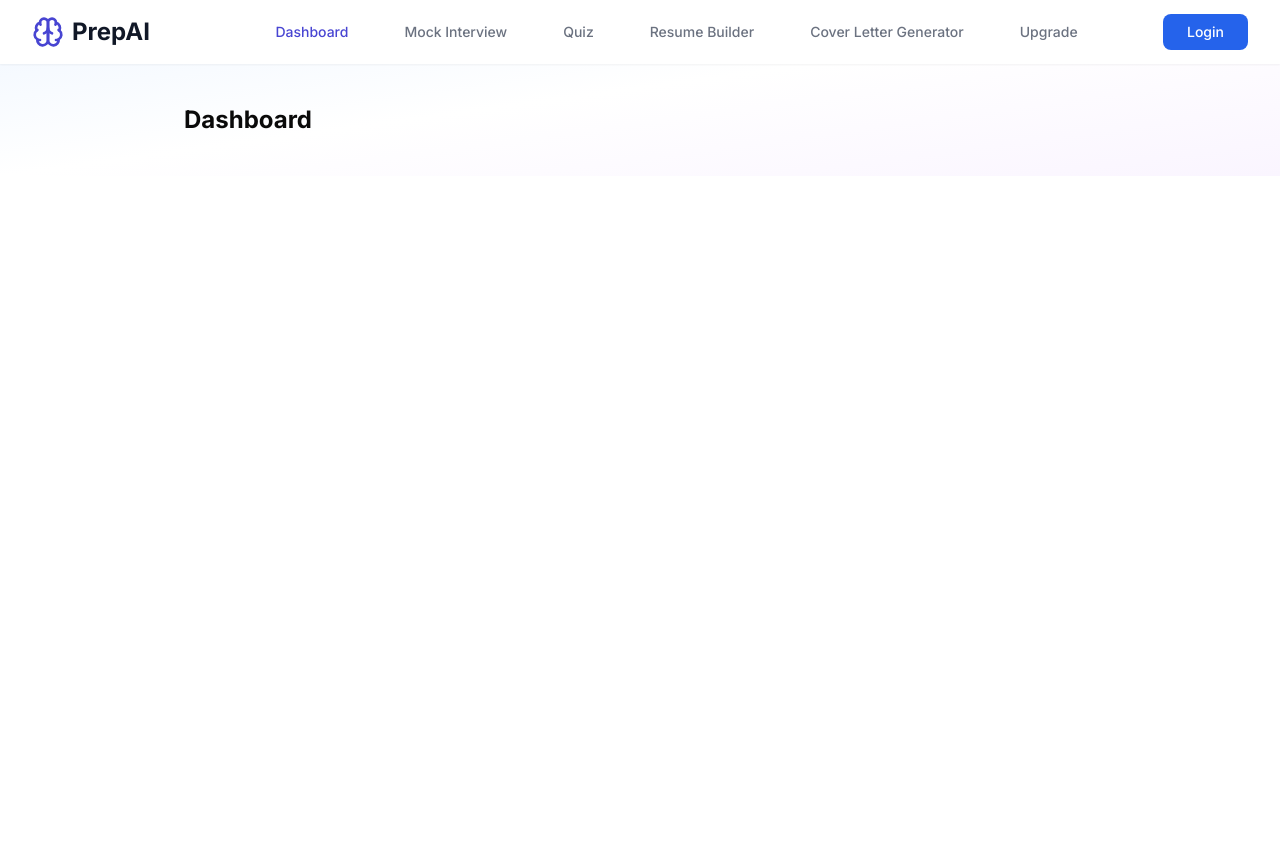
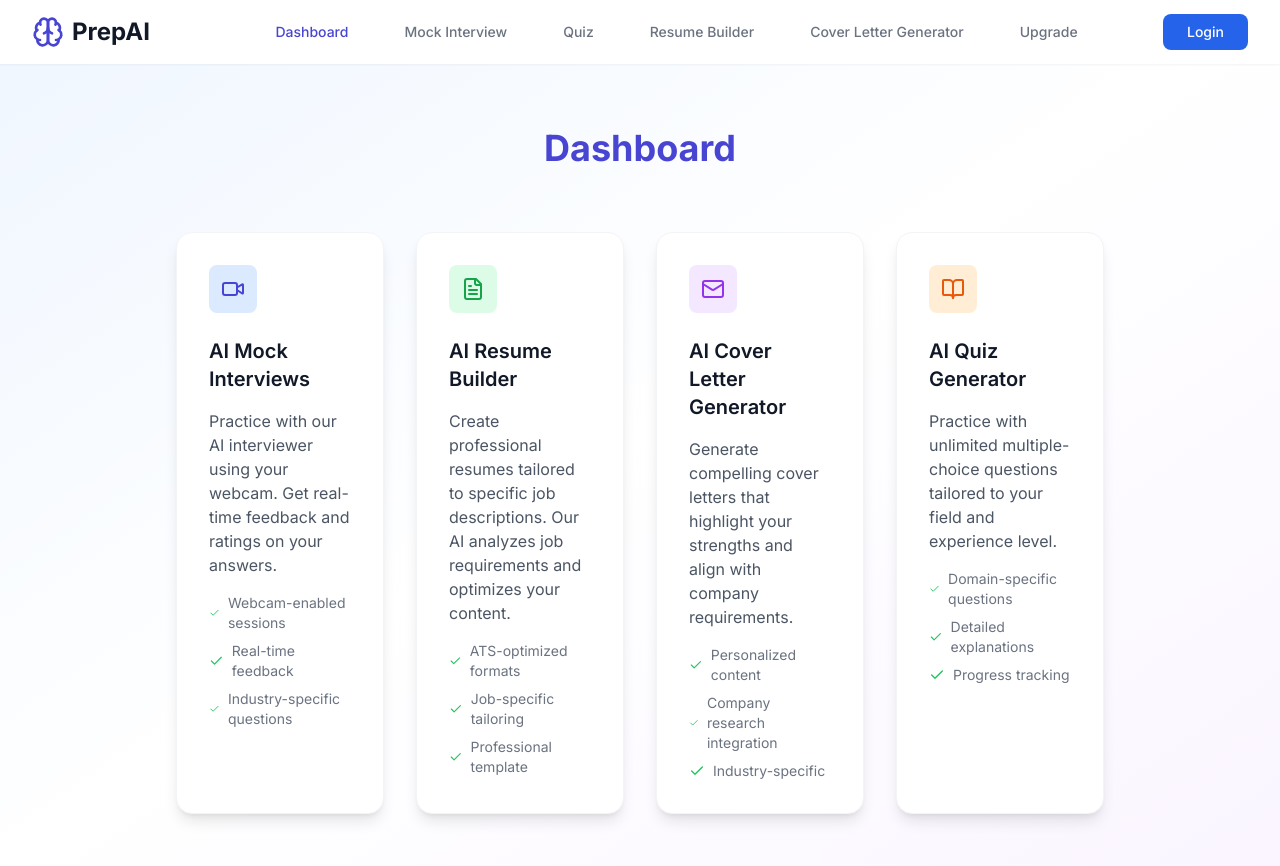
Before and after one commit to anusha7530/PrepAI, a Next.js app: page /dashboard in a window 1280 px wide. Shown: the top 866 px of the page. Before the commit the page ends 800 px from the top, so only its background shows below. Built offline with nearby package versions, Linux system fonts and the light colour scheme; no server answers.

Commit message:
dashboard

```diff
--- a/app/dashboard/page.jsx
+++ b/app/dashboard/page.jsx
@@ -1,12 +1,141 @@
 import React from "react";
-import AddNewInterview from "./_components/AddNewInterview";
-import InterviewList from "./_components/InterviewList";
+import Link from "next/link";
+import { FileText, Mail, BookOpen, Check, Video } from "lucide-react";
 
 const Dashboard = () => {
   return (
-    <div className="p-10">
-      <h2 className="font-bold text-2xl">Dashboard</h2>
-    </div>
+    // <div className="p-10">
+    //   <h2 className="font-bold text-2xl text-center text-primary">Dashboard</h2>
+    <section className="py-16">
+      <div className="max-w-7xl mx-auto px-4 sm:px-6 lg:px-8">
+        <div className="text-center mb-16">
+          <h2 className="text-3xl sm:text-4xl font-bold text-primary mb-4">
+            Dashboard
+          </h2>
+        </div>
+        <div className="grid grid-cols-1 md:grid-cols-2 lg:grid-cols-4 gap-8">
+          {/* AI Mock Interviews */}
+          <div className="bg-white p-8 rounded-2xl shadow-lg hover:shadow-xl transition-shadow border border-gray-100">
+            <Link href={"/dashboard/mocks"}>
+              <div className="bg-blue-100 w-12 h-12 rounded-lg flex items-center justify-center mb-6">
+                <Video className="h-6 w-6 text-primary" />
+              </div>
+              <h3 className="text-xl font-semibold text-gray-900 mb-4">
+                AI Mock Interviews
+              </h3>
+              <p className="text-gray-600 mb-4">
+                Practice with our AI interviewer using your webcam. Get
+                real-time feedback and ratings on your answers.
+              </p>
+              <ul className="text-sm text-gray-500 space-y-2">
+                <li className="flex items-center">
+                  <Check className="h-4 w-4 text-green-500 mr-2" />
+                  Webcam-enabled sessions
+                </li>
+                <li className="flex items-center">
+                  <Check className="h-4 w-4 text-green-500 mr-2" />
+                  Real-time feedback
+                </li>
+                <li className="flex items-center">
+                  <Check className="h-4 w-4 text-green-500 mr-2" />
+                  Industry-specific questions
+                </li>
+              </ul>
+            </Link>
+          </div>
+
+          {/* AI Resume Builder */}
+          <div className="bg-white p-8 rounded-2xl shadow-lg hover:shadow-xl transition-shadow border border-gray-100">
+            <Link href={"/dashboard/resume"}>
+              <div className="bg-green-100 w-12 h-12 rounded-lg flex items-center justify-center mb-6">
+                <FileText className="h-6 w-6 text-green-600" />
+              </div>
+              <h3 className="text-xl font-semibold text-gray-900 mb-4">
+                AI Resume Builder
+              </h3>
+              <p className="text-gray-600 mb-4">
+                Create professional resumes tailored to specific job
+                descriptions. Our AI analyzes job requirements and optimizes
+                your content.
+              </p>
+              <ul className="text-sm text-gray-500 space-y-2">
+                <li className="flex items-center">
+                  <Check className="h-4 w-4 text-green-500 mr-2" />
+                  ATS-optimized formats
+                </li>
+                <li className="flex items-center">
+                  <Check className="h-4 w-4 text-green-500 mr-2" />
+                  Job-specific tailoring
+                </li>
+                <li className="flex items-center">
+                  <Check className="h-4 w-4 text-green-500 mr-2" />
+                  Professional template
+                </li>
+              </ul>
+            </Link>
+          </div>
+          {/* AI Cover Letter Generator */}
+          <div className="bg-white p-8 rounded-2xl shadow-lg hover:shadow-xl transition-shadow border border-gray-100">
+            <Link href={"/dashboard/cover"}>
+              <div className="bg-purple-100 w-12 h-12 rounded-lg flex items-center justify-center mb-6">
+                <Mail className="h-6 w-6 text-purple-600" />
+              </div>
+              <h3 className="text-xl font-semibold text-gray-900 mb-4">
+                AI Cover Letter Generator
+              </h3>
+              <p className="text-gray-600 mb-4">
+                Generate compelling cover letters that highlight your strengths
+                and align with company requirements.
+              </p>
+              <ul className="text-sm text-gray-500 space-y-2">
+                <li className="flex items-center">
+                  <Check className="h-4 w-4 text-green-500 mr-2" />
+                  Personalized content
+                </li>
+                <li className="flex items-center">
+                  <Check className="h-4 w-4 text-green-500 mr-2" />
+                  Company research integration
+                </li>
+                <li className="flex items-center">
+                  <Check className="h-4 w-4 text-green-500 mr-2" />
+                  Industry-specific
+                </li>
+              </ul>
+            </Link>
+          </div>
+          {/* AI Quiz Generator */}
+          <div className="bg-white p-8 rounded-2xl shadow-lg hover:shadow-xl transition-shadow border border-gray-100">
+            <Link href={"/dashboard/cover"}>
+              <div className="bg-orange-100 w-12 h-12 rounded-lg flex items-center justify-center mb-6">
+                <BookOpen className="h-6 w-6 text-orange-600" />
+              </div>
+              <h3 className="text-xl font-semibold text-gray-900 mb-4">
+                AI Quiz Generator
+              </h3>
+              <p className="text-gray-600 mb-4">
+                Practice with unlimited multiple-choice questions tailored to
+                your field and experience level.
+              </p>
+              <ul className="text-sm text-gray-500 space-y-2">
+                <li className="flex items-center">
+                  <Check className="h-4 w-4 text-green-500 mr-2" />
+                  Domain-specific questions
+                </li>
+                <li className="flex items-center">
+                  <Check className="h-4 w-4 text-green-500 mr-2" />
+                  Detailed explanations
+                </li>
+                <li className="flex items-center">
+                  <Check className="h-4 w-4 text-green-500 mr-2" />
+                  Progress tracking
+                </li>
+              </ul>
+            </Link>
+          </div>
+        </div>
+      </div>
+    </section>
+    // </div>
   );
 };
 
--- a/app/page.js
+++ b/app/page.js
@@ -172,13 +172,13 @@ export default function Home() {
               </ul>
             </div>
 
-            {/* AI MCQ Generator */}
+            {/* AI Quiz Generator */}
             <div className="bg-white p-8 rounded-2xl shadow-lg hover:shadow-xl transition-shadow border border-gray-100">
               <div className="bg-orange-100 w-12 h-12 rounded-lg flex items-center justify-center mb-6">
                 <BookOpen className="h-6 w-6 text-orange-600" />
               </div>
               <h3 className="text-xl font-semibold text-gray-900 mb-4">
-                AI MCQ Generator
+                AI Quiz Generator
               </h3>
               <p className="text-gray-600 mb-4">
                 Practice with unlimited multiple-choice questions tailored to
```
